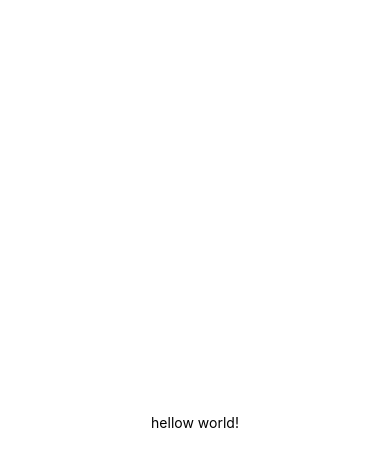
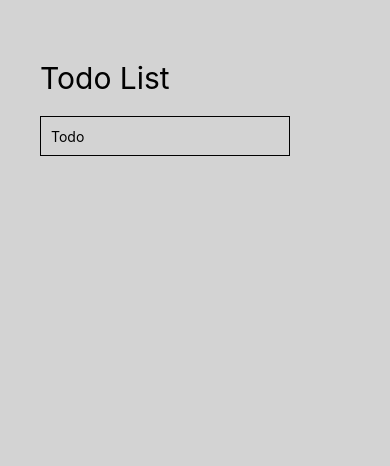
Before and after one commit to johnnybeatzxxd/React-Native-Todo-app, a React Native app: screen / in a window 390 px wide. Shown: the top 466 px of the page. Built offline with nearby package versions, Linux system fonts and the light colour scheme.

Commit message:
made the input field

```diff
--- a/App.js
+++ b/App.js
@@ -1,20 +1,50 @@
-import { StatusBar } from 'expo-status-bar';
-import { StyleSheet, Text, View } from 'react-native';
+import { ScrollView, StyleSheet, Text, View, Image, TextInput, Button, SafeAreaView, Platform, StatusBar, TouchableOpacity } from 'react-native';
+import React from 'react';
+
 
 export default function App() {
+  const [text, onChangeText] = React.useState('');
   return (
-    <View style={styles.container}>
-      <Text>hellow world!</Text>
-      <StatusBar style="auto" />
-    </View>
+   <View style={styles.body}>
+    <StatusBar />
+      <View style={styles.App}>
+        <Text style={{fontSize:30}}>Todo List</Text>
+        <View style={styles.input}>
+          <TextInput
+            value={text}
+            style={styles.inputField}
+            onChangeText={onChangeText}
+            placeholder='Todo'
+          />
+
+        </View>
+      </View>
+   </View>
   );
 }
 
 const styles = StyleSheet.create({
-  container: {
-    flex: 1,
-    backgroundColor: 'white',
-    alignItems: 'center',
-    justifyContent: 'center',
+  body:{
+    flex:1,
+    flexDirection:'column',
+    justifyContent: "start",
+    alignItems: "start",
+    backgroundColor:"lightgrey",
+  },
+  App:{
+    padding:20,
+    top:40,
+    left:20,
+  },
+  input:{
+    marginTop: 20,
+    justifyContent:'start',
+    flexDirection:'row',
+  },
+  inputField: {
+    height: 40,
+    borderWidth: 0.5,
+    padding: 10,
+    width:250,
   },
 });
```
